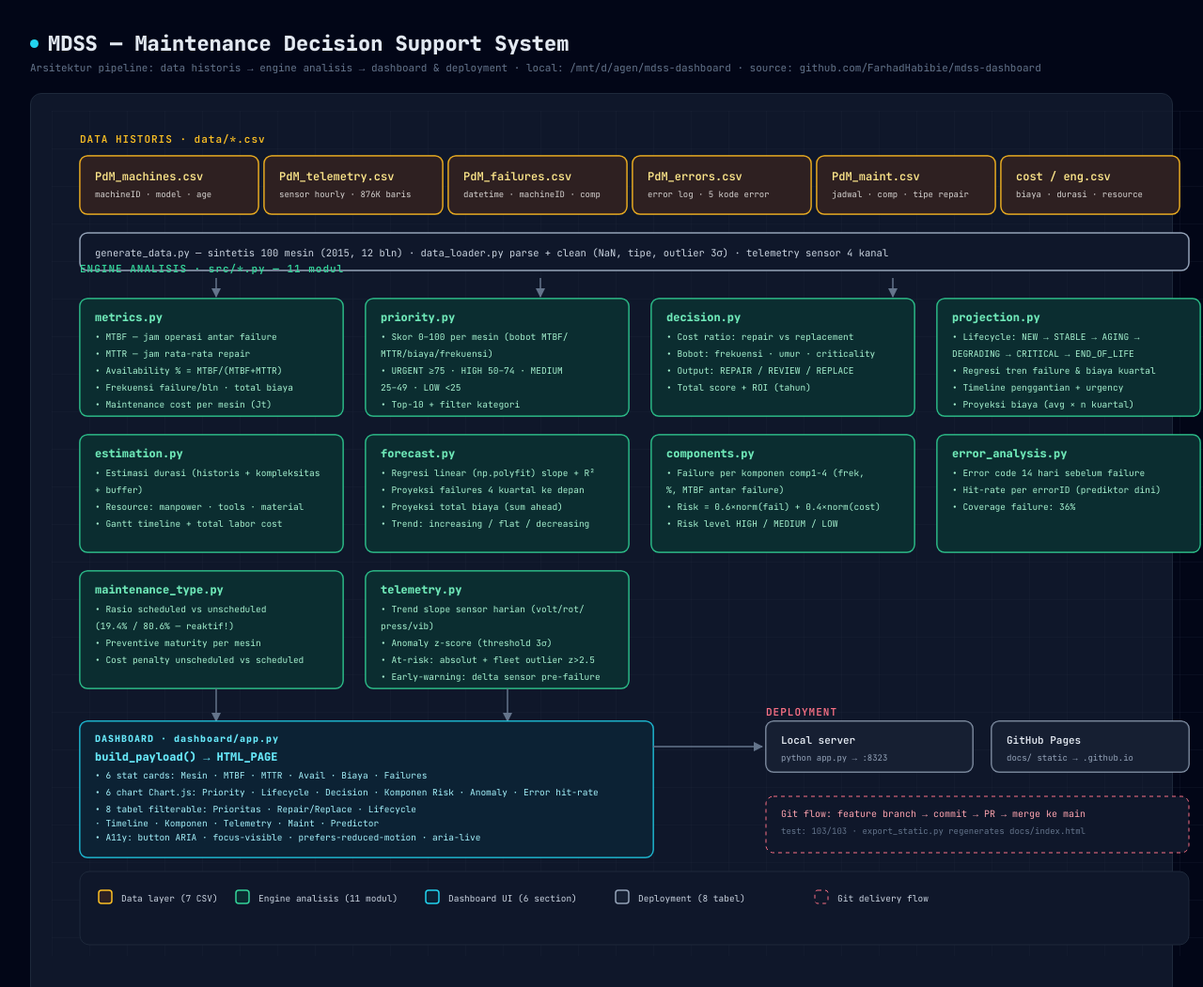
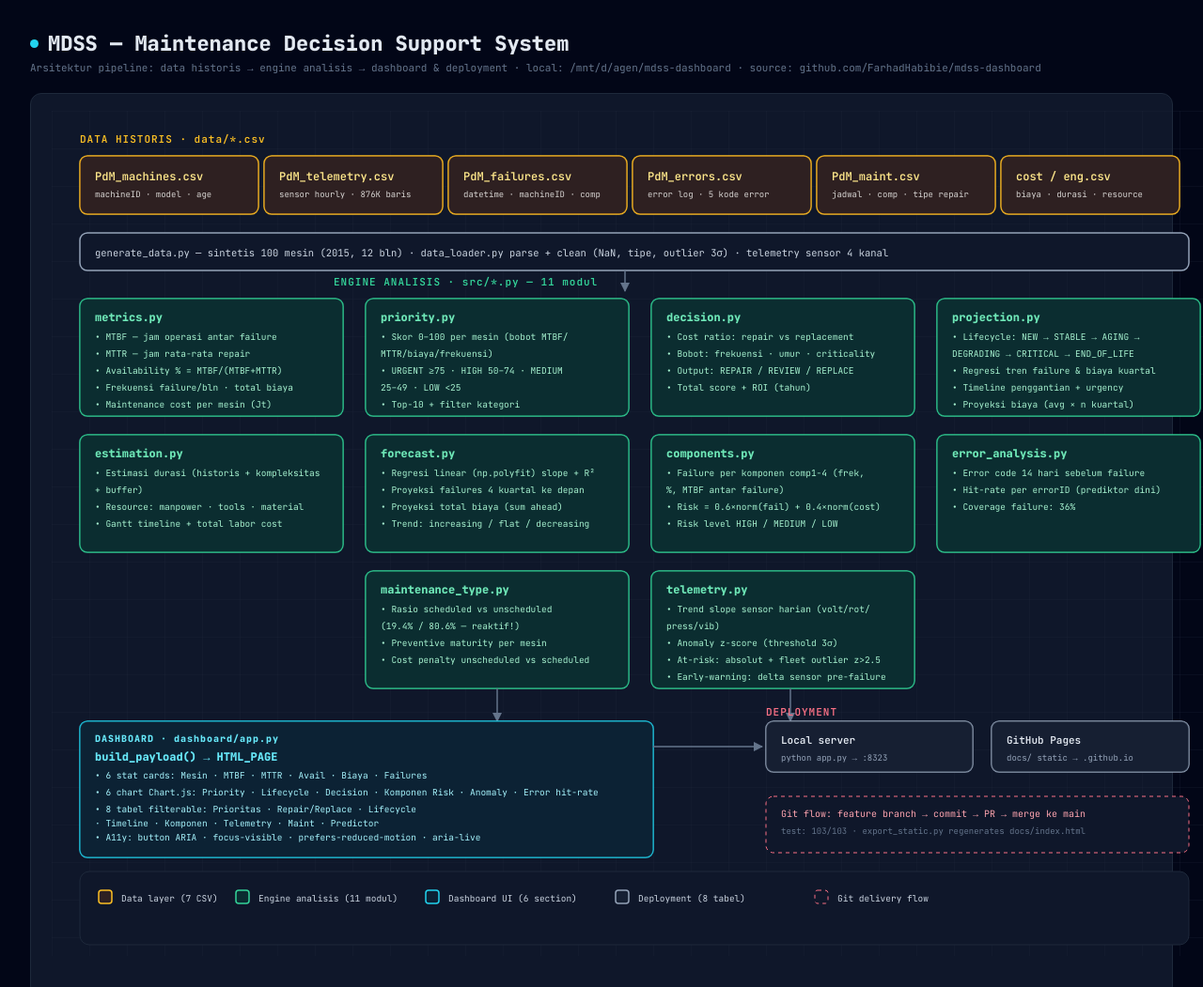
Before and after one commit to FarhadHabibie/mdss-dashboard, a plain HTML site: page docs/mdss-architecture.html in a window 1280 px wide. Shown: the top 1051 px of the page at 94% size. Drawn offline with Linux system fonts and the light colour scheme.

Commit message:
fix(docs): UI review fixes — ENGINE label clear of arrows (single flow arrow), balance row-3 module boxes, verified via cairosvg render

```diff
--- a/docs/mdss-architecture.html
+++ b/docs/mdss-architecture.html
@@ -81,12 +81,10 @@ code{background:#1e293b;color:#7dd3fc;padding:1px 5px;border-radius:4px;font-siz
   </g>
 
   <!-- arrows data -> engine -->
-  <path d="M 175 178 L 175 198" stroke="#64748b" stroke-width="1.5" marker-end="url(#arr)"/>
-  <path d="M 520 178 L 520 198" stroke="#64748b" stroke-width="1.5" marker-end="url(#arr)"/>
-  <path d="M 895 178 L 895 198" stroke="#64748b" stroke-width="1.5" marker-end="url(#arr)"/>
+  <path d="M 610 170 L 610 192" stroke="#64748b" stroke-width="1.5" marker-end="url(#arr)"/>
 
   <!-- == LAYER 2: ENGINE == -->
-  <text x="30" y="172" font-size="11" font-weight="600" fill="#34d399" letter-spacing="1">ENGINE ANALISIS · src/*.py — 11 modul</text>
+  <text x="300" y="186" font-size="11" font-weight="600" fill="#34d399" letter-spacing="1">ENGINE ANALISIS · src/*.py — 11 modul</text>
   <g>
     <rect x="30" y="200" width="280" height="125" rx="8" fill="#0f172a" stroke="#34d399" stroke-width="1.5"/>
     <rect x="30" y="200" width="280" height="125" rx="8" fill="rgba(6,78,59,.4)" stroke="none"/>
@@ -162,28 +160,28 @@ code{background:#1e293b;color:#7dd3fc;padding:1px 5px;border-radius:4px;font-siz
     <text x="958" y="425" font-size="9.5" fill="#a7f3d0">• Coverage failure: 36%</text>
   </g>
   <g>
-    <rect x="30" y="490" width="280" height="125" rx="8" fill="#0f172a" stroke="#34d399" stroke-width="1.5"/>
-    <rect x="30" y="490" width="280" height="125" rx="8" fill="rgba(6,78,59,.4)" stroke="none"/>
-    <text x="46" y="514" font-size="12" font-weight="800" fill="#6ee7b7">maintenance_type.py</text>
-    <text x="46" y="534" font-size="9.5" fill="#a7f3d0">• Rasio scheduled vs unscheduled</text>
-    <text x="46" y="552" font-size="9.5" fill="#a7f3d0">  (19.4% / 80.6% — reaktif!)</text>
-    <text x="46" y="570" font-size="9.5" fill="#a7f3d0">• Preventive maturity per mesin</text>
-    <text x="46" y="588" font-size="9.5" fill="#a7f3d0">• Cost penalty unscheduled vs scheduled</text>
+    <rect x="334" y="490" width="280" height="125" rx="8" fill="#0f172a" stroke="#34d399" stroke-width="1.5"/>
+    <rect x="334" y="490" width="280" height="125" rx="8" fill="rgba(6,78,59,.4)" stroke="none"/>
+    <text x="350" y="514" font-size="12" font-weight="800" fill="#6ee7b7">maintenance_type.py</text>
+    <text x="350" y="534" font-size="9.5" fill="#a7f3d0">• Rasio scheduled vs unscheduled</text>
+    <text x="350" y="552" font-size="9.5" fill="#a7f3d0">  (19.4% / 80.6% — reaktif!)</text>
+    <text x="350" y="570" font-size="9.5" fill="#a7f3d0">• Preventive maturity per mesin</text>
+    <text x="350" y="588" font-size="9.5" fill="#a7f3d0">• Cost penalty unscheduled vs scheduled</text>
   </g>
   <g>
-    <rect x="334" y="490" width="280" height="125" rx="8" fill="#0f172a" stroke="#34d399" stroke-width="1.5"/>
-    <rect x="334" y="490" width="280" height="125" rx="8" fill="rgba(6,78,59,.4)" stroke="none"/>
-    <text x="350" y="514" font-size="12" font-weight="800" fill="#6ee7b7">telemetry.py</text>
-    <text x="350" y="534" font-size="9.5" fill="#a7f3d0">• Trend slope sensor harian (volt/rot/</text>
-    <text x="350" y="552" font-size="9.5" fill="#a7f3d0">  press/vib)</text>
-    <text x="350" y="570" font-size="9.5" fill="#a7f3d0">• Anomaly z-score (threshold 3σ)</text>
-    <text x="350" y="588" font-size="9.5" fill="#a7f3d0">• At-risk: absolut + fleet outlier z&gt;2.5</text>
-    <text x="350" y="606" font-size="9.5" fill="#a7f3d0">• Early-warning: delta sensor pre-failure</text>
+    <rect x="638" y="490" width="280" height="125" rx="8" fill="#0f172a" stroke="#34d399" stroke-width="1.5"/>
+    <rect x="638" y="490" width="280" height="125" rx="8" fill="rgba(6,78,59,.4)" stroke="none"/>
+    <text x="654" y="514" font-size="12" font-weight="800" fill="#6ee7b7">telemetry.py</text>
+    <text x="654" y="534" font-size="9.5" fill="#a7f3d0">• Trend slope sensor harian (volt/rot/</text>
+    <text x="654" y="552" font-size="9.5" fill="#a7f3d0">  press/vib)</text>
+    <text x="654" y="570" font-size="9.5" fill="#a7f3d0">• Anomaly z-score (threshold 3σ)</text>
+    <text x="654" y="588" font-size="9.5" fill="#a7f3d0">• At-risk: absolut + fleet outlier z&gt;2.5</text>
+    <text x="654" y="606" font-size="9.5" fill="#a7f3d0">• Early-warning: delta sensor pre-failure</text>
   </g>
 
   <!-- engine -> dashboard -->
-  <path d="M 175 615 L 175 650" stroke="#64748b" stroke-width="1.5" marker-end="url(#arr)"/>
-  <path d="M 485 615 L 485 650" stroke="#64748b" stroke-width="1.5" marker-end="url(#arr)"/>
+  <path d="M 474 615 L 474 650" stroke="#64748b" stroke-width="1.5" marker-end="url(#arr)"/>
+  <path d="M 786 615 L 786 650" stroke="#64748b" stroke-width="1.5" marker-end="url(#arr)"/>
 
   <!-- == LAYER 3: DASHBOARD == -->
   <g>
```
